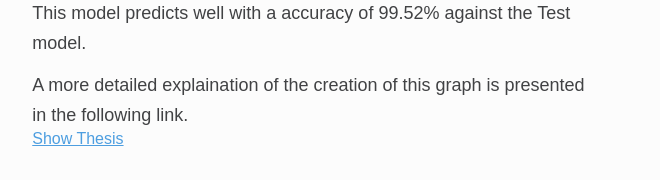
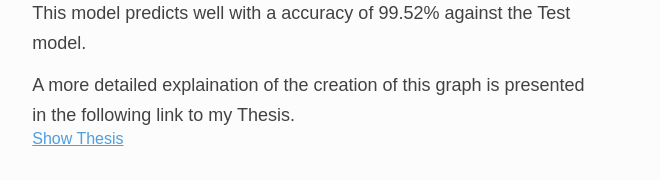
Before and after one commit to qusman99/machine-learning-gui, a Gatsby site: page /first-algo in a window 1280 px wide. Shown: the part 1288-1468 px from the top of the page, without its empty margins (323-983 px from the left). Built offline with nearby package versions, Linux system fonts and the light colour scheme; Gatsby itself is replaced by a stand-in of ours; a web font is replaced by a local one.

Commit message:
minor changes

```diff
--- a/package.json
+++ b/package.json
@@ -18,6 +18,7 @@
     "@mdx-js/mdx": "^1.6.22",
     "@mdx-js/react": "^1.6.22",
     "babel-plugin-styled-components": "^1.12.0",
+    "firebase-tools": "^9.8.0",
     "gatsby": "^3.2.1",
     "gatsby-image": "^3.2.0",
     "gatsby-plugin-google-fonts": "^1.0.1",
--- a/src/components/Nav.js
+++ b/src/components/Nav.js
@@ -1,6 +1,7 @@
 import React from "react"
 import {useStaticQuery, Link, graphql} from "gatsby"
 import {NavWrapper} from "../elements"
+
 
 export const Nav = () =>{
 
@@ -15,6 +16,7 @@ export const Nav = () =>{
     return(<NavWrapper>
         <Link to="/">
             <img src={data.logo.publicURL} alt=" ML Logo" />
+
         </Link>
     </NavWrapper>
     )
--- a/src/posts/first-algo/index.mdx
+++ b/src/posts/first-algo/index.mdx
@@ -16,4 +16,4 @@ Below is the graph plotted between the "Test Model" and the "Predicted Model".
 
 This model predicts well with a accuracy of 99.52% against the Test model.
 
-A more detailed explaination of the creation of this graph is presented in the following link.
+A more detailed explaination of the creation of this graph is presented in the following link to my Thesis.
--- a/src/posts/second-algo/index.mdx
+++ b/src/posts/second-algo/index.mdx
@@ -15,4 +15,4 @@ Below is the graph plotted between the "Test Model" and the "Predicted Model".
 
 This model predicts well with a accuracy of 59.56% against the Test model.
 
-A more detailed explaination of the creation of this graph is presented in the following link.
+A more detailed explaination of the creation of this graph is presented in the following link to my Thesis.
--- a/src/posts/third-algo/index.mdx
+++ b/src/posts/third-algo/index.mdx
@@ -17,5 +17,4 @@ Below is the graph to show the accuracy across between depths in a decision tree
 Below is the graph plotted between the "Test Model" and the "Predicted Model", the predicted model used here is from the Depth 20, which gives us the highest accuracy.
 ![alt text](decisionTreeAccuracy.jpg)
 
-
-A more detailed explaination of the creation of this graph is presented in the following link.
+A more detailed explaination of the creation of this graph is presented in the following link to my Thesis.
```
Also changed, not shown: 1 other file.
